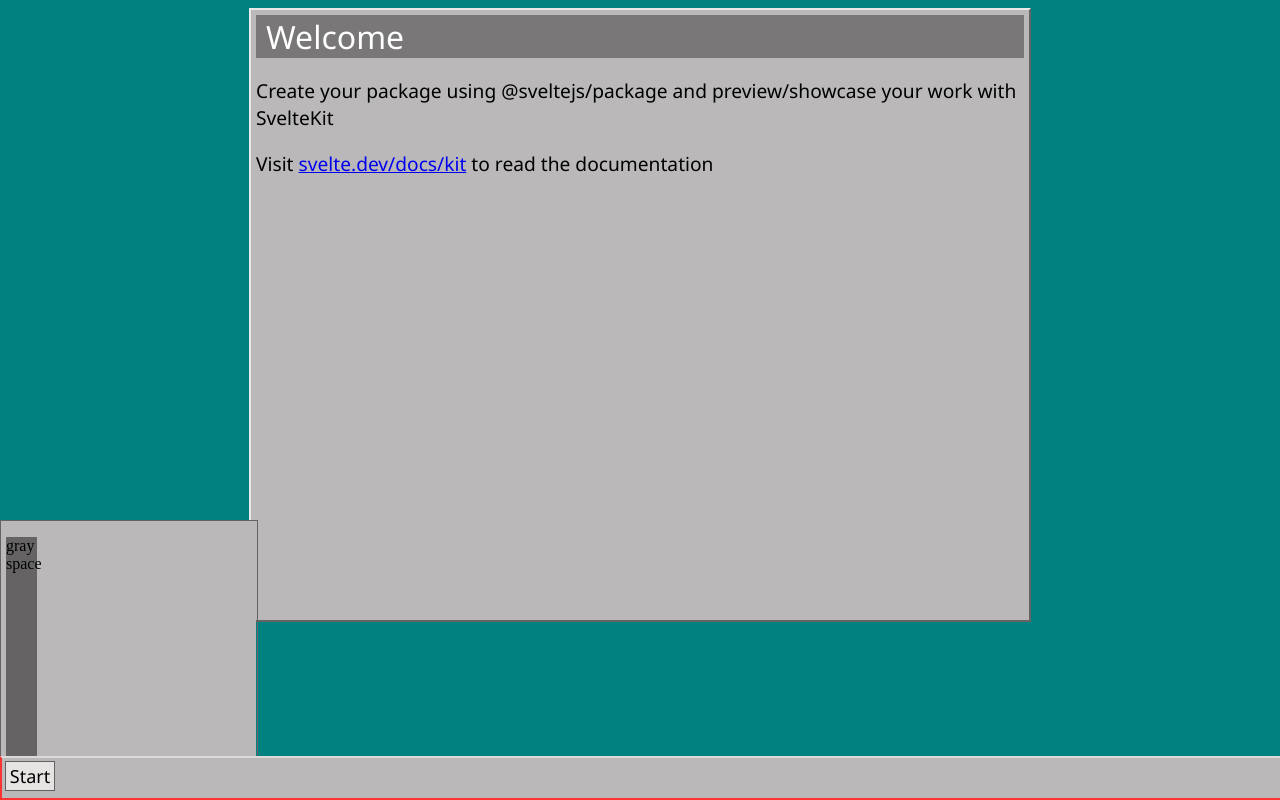
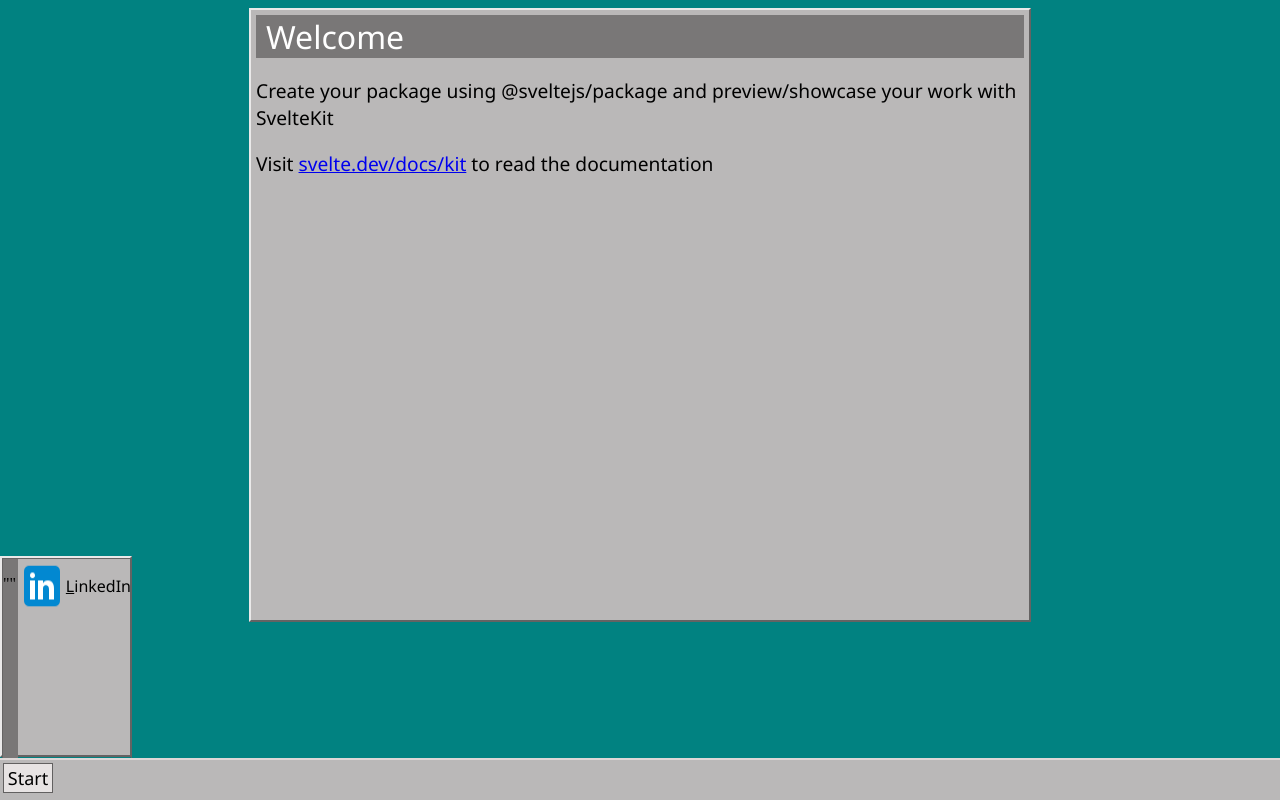
Before and after one commit to LisaEnBil/portfolio, a SvelteKit app: page / in a window 1280 px wide. Both pictures are taken after a click on the button "Start". Built offline with nearby package versions, Linux system fonts and the light colour scheme.

Commit message:
add content to menu

```diff
--- a/src/routes/+page.svelte
+++ b/src/routes/+page.svelte
@@ -19,8 +19,9 @@
             your work with SvelteKit
         </p>
         <p>
-            Visit <a href="https://svelte.dev/docs/kit">svelte.dev/docs/kit</a> to
-            read the documentation
+            Visit <a href="https://www.linkedin.com/in/lisa-gillfrost/"
+                >svelte.dev/docs/kit</a
+            > to read the documentation
         </p>
     </div>
 
@@ -43,12 +44,16 @@
     }
     .startButtonContent {
         background-color: #bab8b8;
-        height: 30vh;
-        bottom: 5vh;
+        height: calc(30vh - 43px);
+        bottom: 43px;
         left: 0vw;
         position: fixed;
         z-index: 1000;
-        width: 20vw;
+        width: 10vw;
+        border-left: 2px solid #eae9e9;
+        border-top: 2px solid #eae9e9;
+        border-right: 2px solid #656363;
+        border-bottom: 2px solid #656363;
     }
     .content {
         background-color: #bab8b8;
@@ -74,7 +79,6 @@
     }
 
     .navbarContent {
-        border: 2px solid #fd3232;
         border-top: 2px solid #ded8d8;
         background-color: #bab8b8;
         height: 40px;
--- a/src/startMenu.svelte
+++ b/src/startMenu.svelte
@@ -1,25 +1,54 @@
+<script>
+    import logo from "$lib/assets/icons8-linkedin-48.png";
+</script>
+
 <div class="menu">
-    <div class="graySpace"><p>gray space</p></div>
-    <div class="menuList"><p>Menulist</p></div>
+    <div class="graySpace"><p>""</p></div>
+    <div class="menuList">
+        <a href="https://www.linkedin.com/in/lisa-gillfrost/">
+            <div class="rowContent">
+                <img alt="The project logo" src={logo} />
+                <p>LinkedIn</p>
+            </div>
+        </a>
+    </div>
 </div>
 
 <style>
     .menu {
         border: 0.5px solid #656363;
-        display: "flex";
+        display: flex;
         flex-direction: row;
         width: 100%;
+        height: 100vh;
+    }
+    .graySpace {
+        display: flex;
+        background-color: #797777;
+        width: 20%;
         height: 100%;
     }
-    .graySpace {
-        display: "flex";
-        background-color: #656363;
-        width: 12%;
-        height: 100%;
-        margin-left: 5px;
+    .menuList {
+        display: flex;
+        flex-direction: column;
+        flex-grow: 1;
     }
-    .menuList {
-        display: "flex";
-        width: 3fr;
+    .rowContent {
+        display: flex;
+        flex-direction: row;
+        font-family: "Segoe UI", sans-serif;
+        font-weight: 100;
+    }
+    .menuList a {
+        text-decoration: none;
+        color: inherit;
+    }
+
+    .menuList a:visited {
+        color: inherit;
+    }
+
+    .menuList p::first-letter {
+        text-decoration: underline;
     }
 </style>
```
Also changed, not shown: src/lib/assets/icons8-linkedin-48.png (added).
